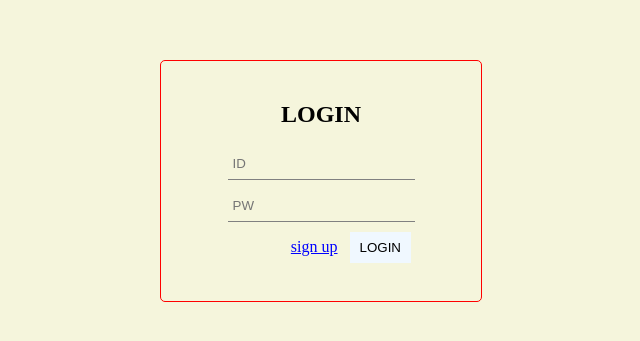
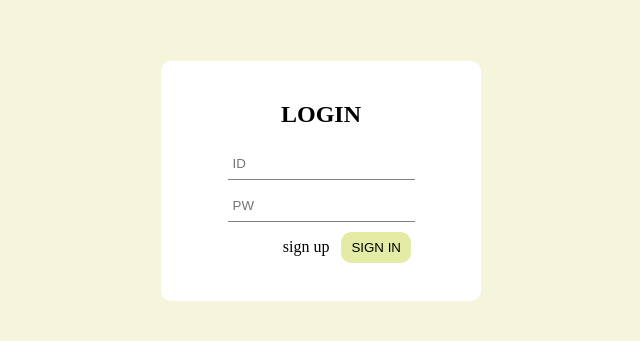
Before and after one commit to chahtk/smilegate_challenge, a React (Create React App) app in the folder client/: page /signin in a window 1280 px wide. Shown: the part 219-560 px from the top of the page, without its empty margins (319-959 px from the left). Built offline with nearby package versions, Linux system fonts and the light colour scheme.

Commit message:
UI: color

```diff
--- a/client/src/components/Button.tsx
+++ b/client/src/components/Button.tsx
@@ -8,10 +8,14 @@ interface IButton {
 
 const StyledButton = styled.button`
   border: none;
+  border-radius: 10px;
   outline: none;
-  background-color: aliceblue;
+  background-color: #e4eba4;
   padding: 8px 10px;
   cursor: pointer;
+  &:hover {
+    color: white;
+  }
 `;
 
 const Button = (props: IButton) => {
--- a/client/src/container/SinginContainer.tsx
+++ b/client/src/container/SinginContainer.tsx
@@ -6,8 +6,8 @@ import styled from 'styled-components';
 const StyledContainer = styled.article`
   width: 320px;
   height: 220px;
-  border: 1px solid red;
-  border-radius: 5px;
+  background-color: white;
+  border-radius: 10px;
   overflow: hidden;
   text-align: center;
   padding-top: 20px;
@@ -24,8 +24,12 @@ const SignLayer = styled.article`
 
 const A = styled.a`
   margin-right: 12px;
-  color: blue;
+  color: black;
+  text-decoration: none;
   cursor: pointer;
+  &:hover {
+    color: blue;
+  }
 `;
 
 const SigninContainer = () => {
@@ -59,7 +63,7 @@ const SigninContainer = () => {
         <A href="/signup" target="_blank">
           sign up
         </A>
-        <Button onClick={onClick} text="LOGIN" />
+        <Button onClick={onClick} text="SIGN IN" />
       </SignLayer>
     </StyledContainer>
   );
```
